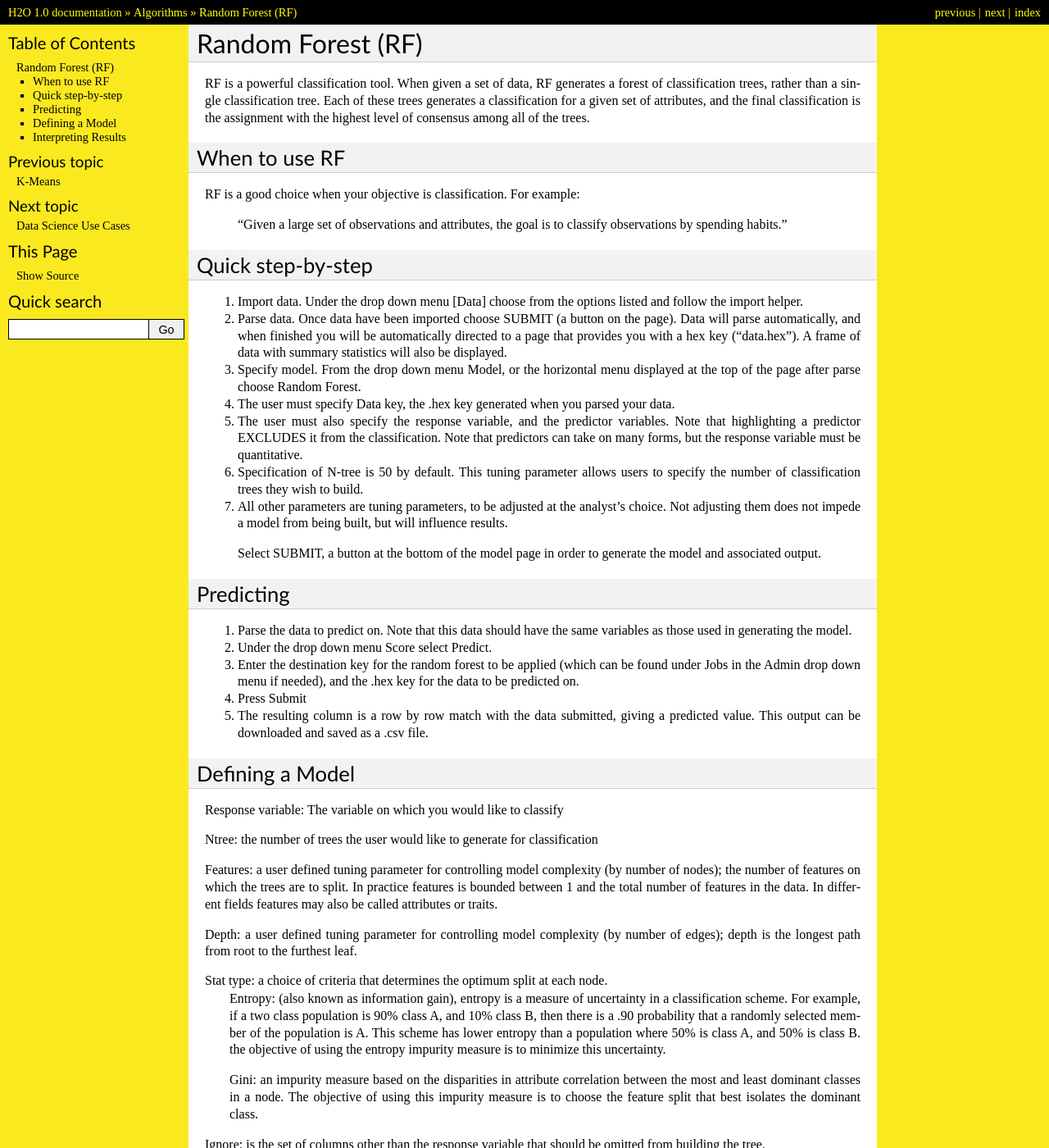
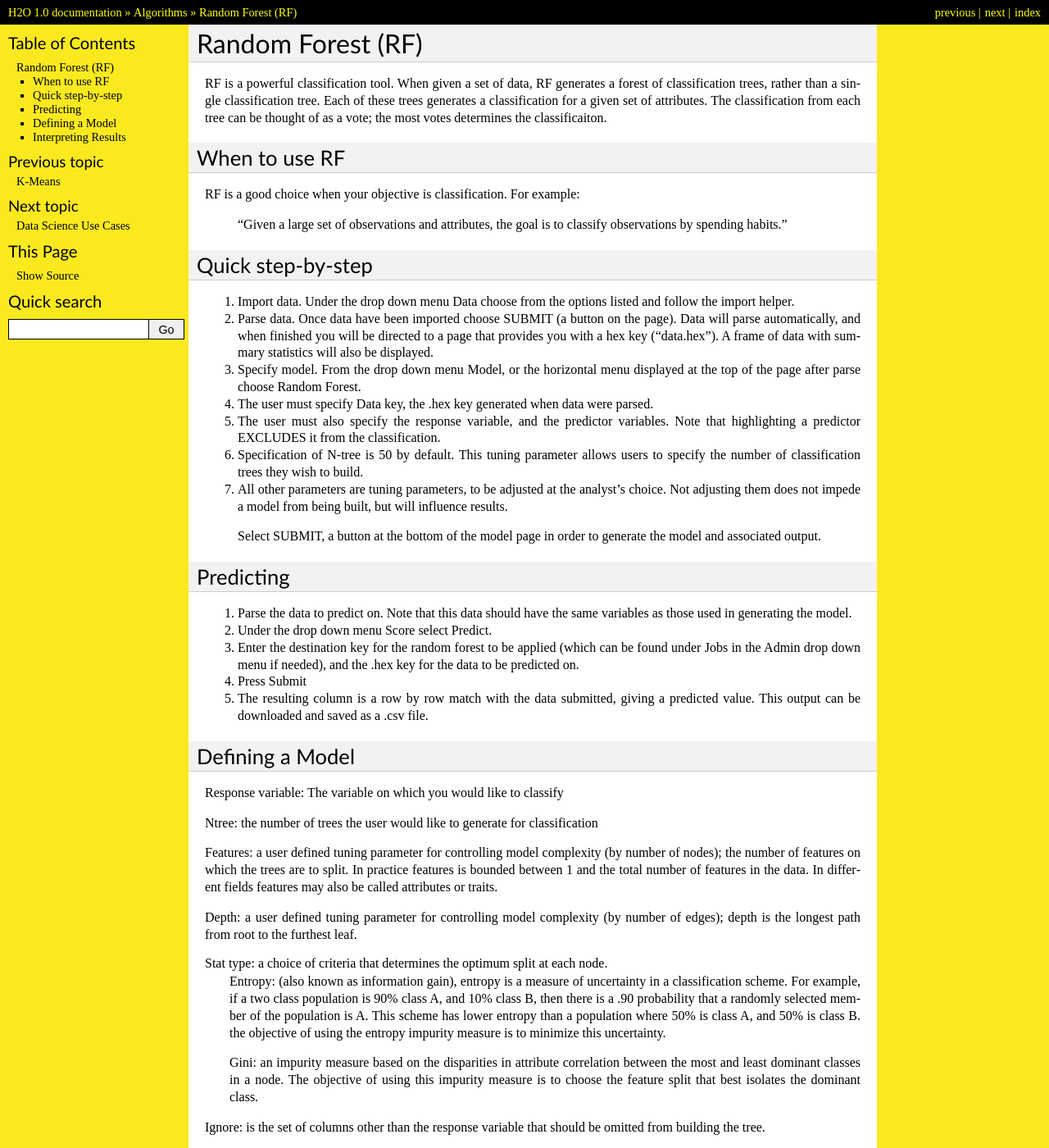
Before and after one commit to devinshields/h2odocs, a Sphinx documentation site: the page built from source/algorithms/rf.rst, in a window 1280 px wide and 1400 px high. Shown: the whole window at 82% size. Built offline with Sphinx 7.4.7, drawn with Linux system fonts in a browser that asks for light colours; formulas are drawn with MathJax 3; pages that are not in the unit, such as notebooks, are missing from menus; some of the changed text lies outside the part shown.

Commit message:
small editorial changes

```diff
--- a/source/algorithms/rf.rst
+++ b/source/algorithms/rf.rst
@@ -5,8 +5,7 @@ Random Forest (RF)
 RF is a powerful classification tool. When given a set of data, RF
 generates a forest of classification trees, rather than a single classification
 tree. Each of these trees generates a classification for a given set of
-attributes, and the final classification is the assignment with the highest
-level of consensus among all of the trees.
+attributes. The classification from each tree can be thought of as a vote; the most votes determines the classificaiton.
 
 When to use RF
 """"""""""""""
@@ -17,15 +16,15 @@ RF is a good choice when your objective is classification. For example:
 Quick step-by-step
 """"""""""""""""""
 
-#. Import data. Under the drop down menu [Data] choose from the options listed and follow the import helper.
+#. Import data. Under the drop down menu Data choose from the options listed and follow the import helper.
 
-#. Parse data. Once data have been imported choose SUBMIT (a button on the page). Data will parse automatically, and when finished you will be automatically directed to a page that provides you with a hex key ("data.hex"). A frame of data with summary statistics will also be displayed.
+#. Parse data. Once data have been imported choose SUBMIT (a button on the page). Data will parse automatically, and when finished you will be directed to a page that provides you with a hex key ("data.hex"). A frame of data with summary statistics will also be displayed.
 
 #. Specify model. From the drop down menu Model, or the horizontal menu displayed at the top of the page after parse choose Random Forest.
 
-#. The user must specify Data key, the .hex key generated when you parsed your data.
+#. The user must specify Data key, the .hex key generated when data were parsed.
 
-#. The user must also specify the response variable, and the predictor variables. Note that highlighting a predictor EXCLUDES it from the classification. Note that predictors can take on many forms, but the response variable  must be quantitative.
+#. The user must also specify the response variable, and the predictor variables. Note that highlighting a predictor EXCLUDES it from the classification.
 
 #. Specification of N-tree is 50 by default. This tuning parameter allows users to specify the number of classification trees they wish to build.
 
@@ -72,7 +71,6 @@ Stat type: a choice of criteria that determines the optimum split at each node.
 
 Ignore: is the set of columns other than the response variable that should be omitted from building the tree.
 
-Class weights: a user defined parameter to reduce the degree of imbalance in an unbalanced data set.
 
 Sampling strategy: serves a similar purpose as class weights;
 	Random Sampling: pulls subsets on which trees are built such that every observation has an equal chance of being drawn.
@@ -87,6 +85,9 @@ Out of bag error estimate: Every tree RF internally constructs a test/ train spl
 Bin Limit: a user defined tuning parameter for controlling model complexity, bin limit caps the the maximum number of groups into which the orginal data are to be categorized.
 
 Seed: A large number that allows the analyst to recreate an analysis by specifying a starting point for black box processes that would otherwise occur at a randomly chosen place within the data.
+
+Class Weight: When observerd classifications in training data are uneven, users may wish to correct this by weighting. Weights should be assigned so that if chosen at random, an observation of each classification has an equal chance. For example, if there are two classifications A and B in a data set, such that As occur about 10% of the time, and Bs occur the rest, A should given a weight of 5, and B of .56.
+
 
 
 Interpreting Results
```
